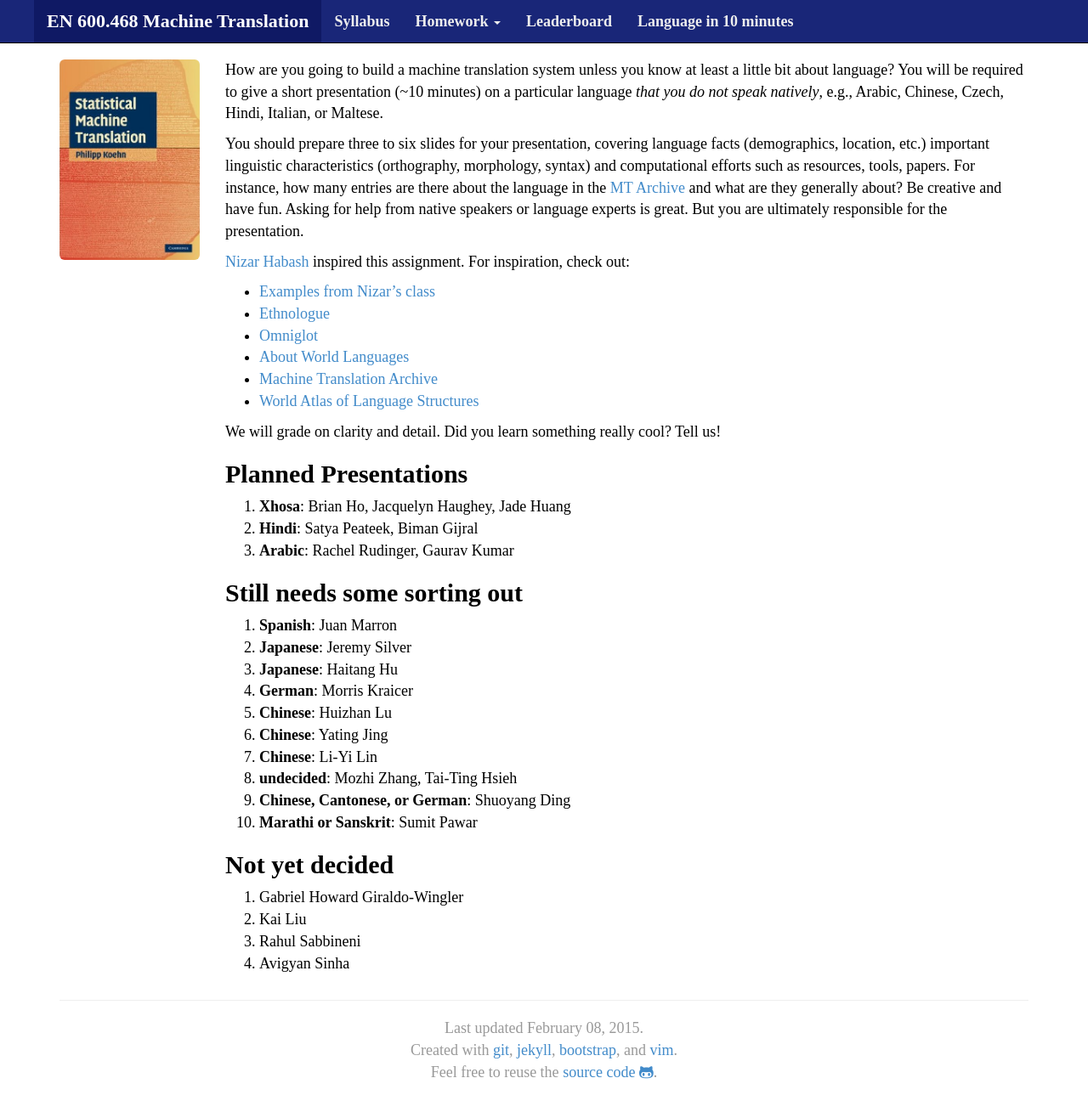
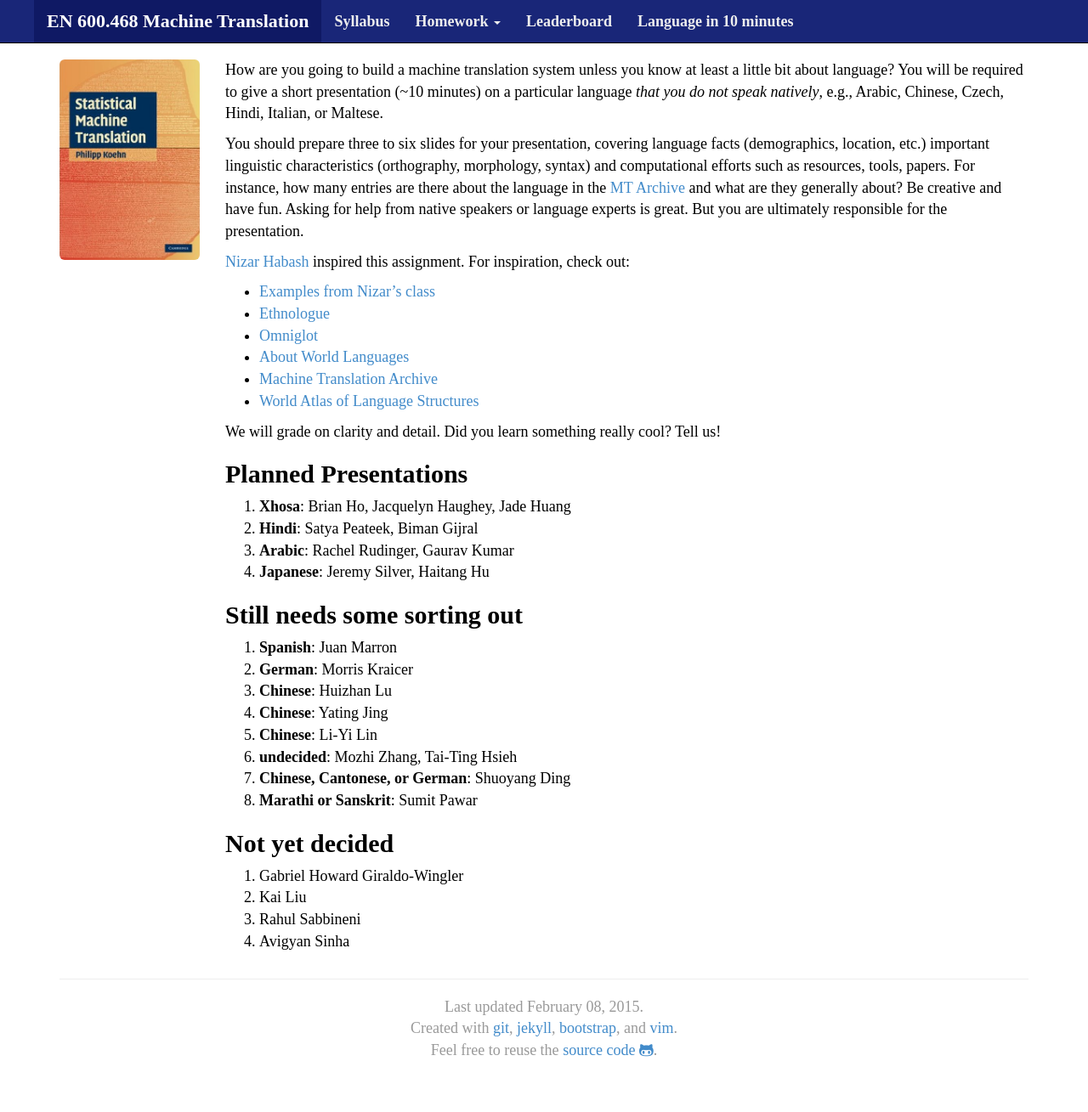
Before and after one commit to mt-class/jhu, a Jekyll site: the page built from lin10.md, in a window 1280 px wide and 1327 px high. Shown: the top 1309 px of the window at 85% size. Built offline with Jekyll 4.4.1, drawn with Linux system fonts in a browser that asks for light colours; nearby versions of some CDN libraries; some web fonts are replaced.

Commit message:
Update lin10.md

```diff
--- a/lin10.md
+++ b/lin10.md
@@ -39,13 +39,12 @@ Planned Presentations
 1. **Xhosa**: Brian Ho, Jacquelyn Haughey, Jade Huang
 2. **Hindi**: Satya Peateek, Biman Gijral
 3. **Arabic**: Rachel Rudinger, Gaurav Kumar
+2. **Japanese**: Jeremy Silver, Haitang Hu
 
 Still needs some sorting out
 ----------------------------
 
 1. **Spanish**: Juan Marron
-2. **Japanese**: Jeremy Silver
-3. **Japanese**: Haitang Hu
 4. **German**: Morris Kraicer
 5. **Chinese**: Huizhan Lu
 6. **Chinese**: Yating Jing
```
